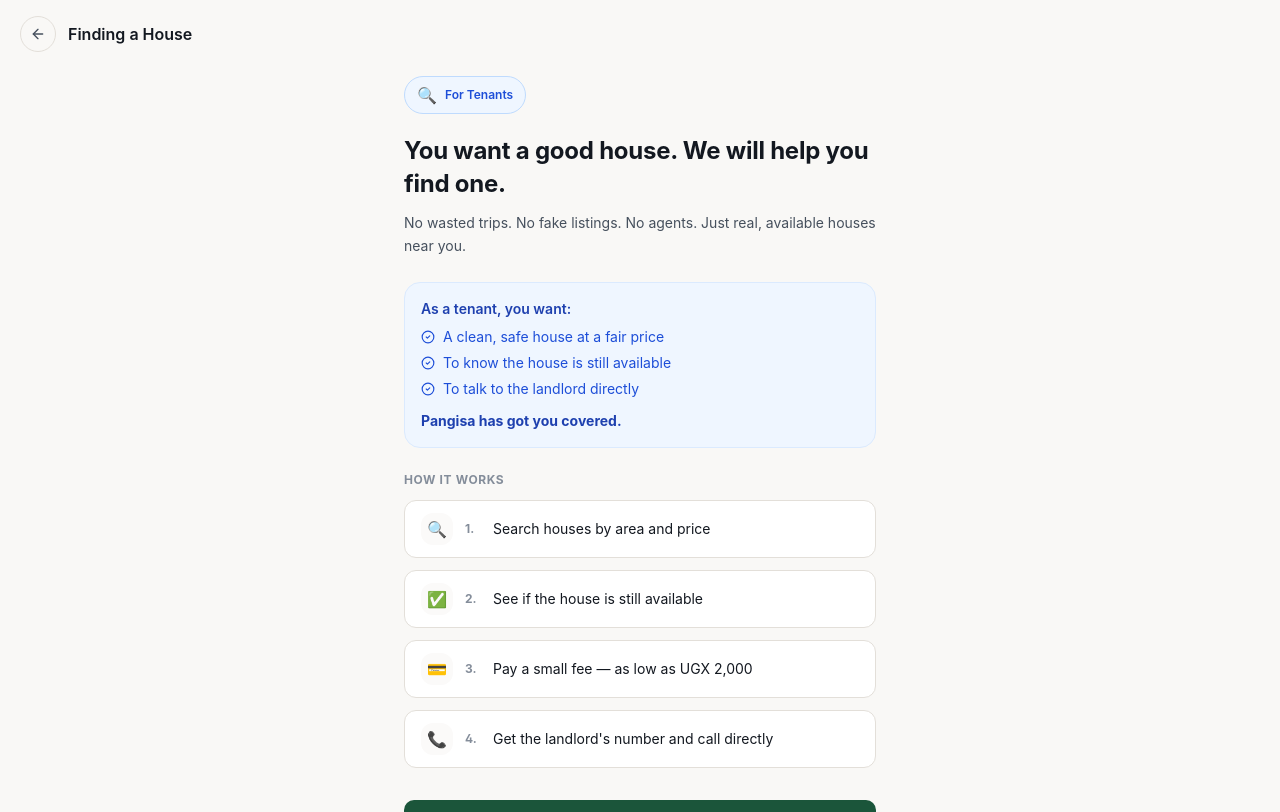
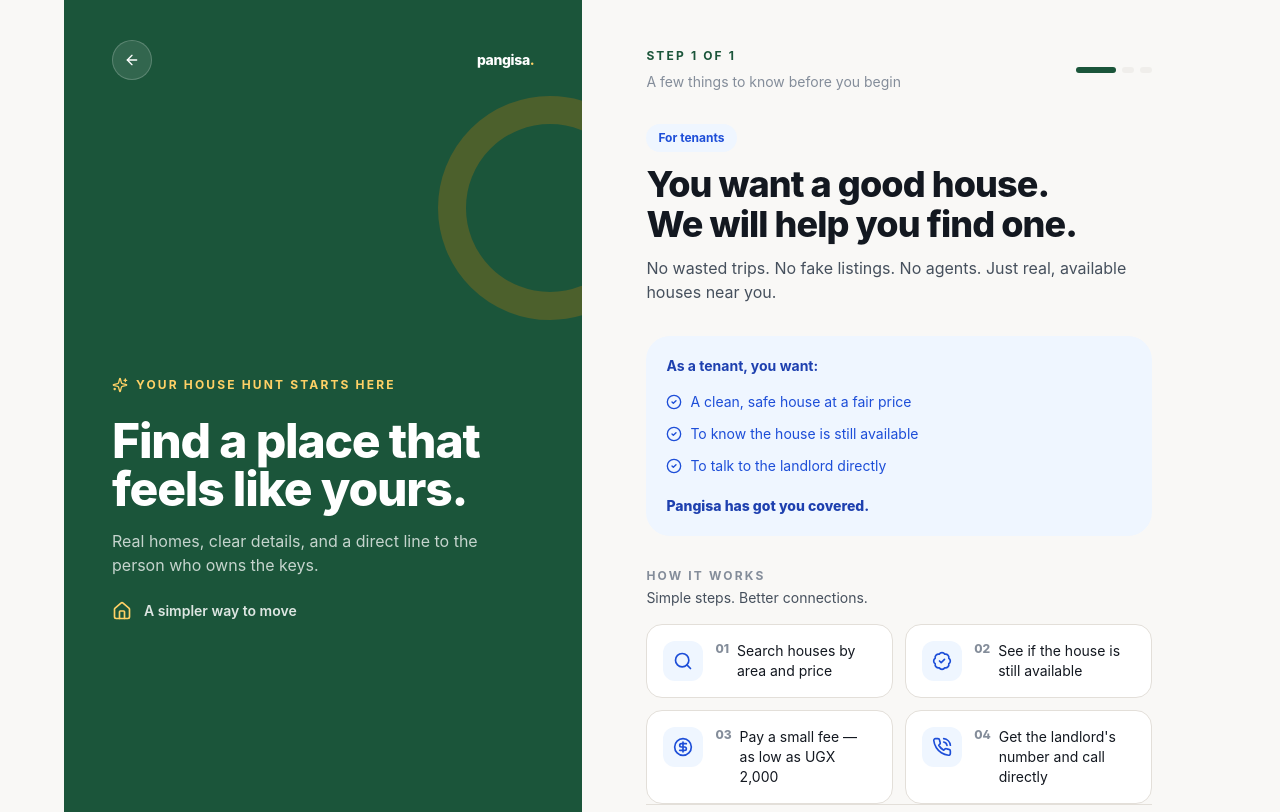
Before and after one commit to De2002/Pangisa, a React (Vite) app: page /onboarding in a window 1280 px wide. Shown: the top 812 px of the page. Built offline with nearby package versions, Linux system fonts and the light colour scheme.

Commit message:
feat: update onboarding steps and UI with new icons and layout changes
Co-authored-by: De2002 <105716057+De2002@users.noreply.github.com>

```diff
--- a/src/pages/Onboarding.tsx
+++ b/src/pages/Onboarding.tsx
@@ -1,138 +1,166 @@
 import { useSearchParams, useNavigate } from "react-router-dom";
-import { ArrowLeft, ArrowRight, CheckCircle2 } from "lucide-react";
+import {
+  ArrowLeft,
+  ArrowRight,
+  BadgeCheck,
+  CheckCircle2,
+  CircleDollarSign,
+  FileText,
+  Home,
+  PhoneCall,
+  Search,
+  ShieldCheck,
+  Sparkles,
+  Users,
+} from "lucide-react";
 import { Button } from "@/components/ui/button";
 
 const TENANT_STEPS = [
-  { icon: "🔍", text: "Search houses by area and price" },
-  { icon: "✅", text: "See if the house is still available" },
-  { icon: "💳", text: "Pay a small fee — as low as UGX 2,000" },
-  { icon: "📞", text: "Get the landlord's number and call directly" },
+  { icon: Search, text: "Search houses by area and price" },
+  { icon: BadgeCheck, text: "See if the house is still available" },
+  { icon: CircleDollarSign, text: "Pay a small fee — as low as UGX 2,000" },
+  { icon: PhoneCall, text: "Get the landlord's number and call directly" },
 ];
 
 const LANDLORD_STEPS = [
-  { icon: "📝", text: "Create your listing in a few minutes" },
-  { icon: "💵", text: "Pay a small listing fee — from UGX 10,000" },
-  { icon: "👀", text: "Tenants find your property and pay to contact you" },
-  { icon: "🤝", text: "Only serious tenants will reach you" },
+  { icon: FileText, text: "Create your listing in a few minutes" },
+  { icon: CircleDollarSign, text: "Pay a small listing fee — from UGX 10,000" },
+  { icon: Users, text: "Tenants find your property and pay to contact you" },
+  { icon: ShieldCheck, text: "Only serious tenants will reach you" },
 ];
 
 export default function Onboarding() {
   const [params] = useSearchParams();
   const navigate = useNavigate();
-  const role = params.get("role") as "tenant" | "landlord" ?? "tenant";
-
+  const role = (params.get("role") as "tenant" | "landlord") ?? "tenant";
   const isTenant = role === "tenant";
+  const steps = isTenant ? TENANT_STEPS : LANDLORD_STEPS;
 
   return (
-    <div className="min-h-screen bg-[hsl(var(--bg-warm))] flex flex-col">
-      {/* Header */}
-      <div className="flex items-center gap-3 px-5 py-4">
+    <main className="min-h-screen bg-[hsl(var(--bg-warm))] text-[hsl(var(--text-primary))]">
+      <div className="mx-auto flex min-h-screen w-full max-w-6xl flex-col lg:grid lg:grid-cols-[0.9fr_1.1fr]">
+        <section className={`relative overflow-hidden px-5 pb-8 pt-5 text-white sm:px-8 sm:pb-10 lg:flex lg:min-h-screen lg:flex-col lg:justify-between lg:px-12 lg:py-10 ${isTenant ? "bg-[hsl(var(--brand-primary))]" : "bg-[hsl(var(--brand-primary-dark))]"}`}>
+          <div className="absolute -right-20 top-24 size-56 rounded-full border-[28px] border-[hsl(var(--brand-accent))]/25" />
+          <div className="absolute -bottom-24 -left-16 size-64 rounded-full bg-[hsl(var(--brand-accent))]/15" />
+
+          <div className="relative z-10 flex items-center justify-between">
             <button
               onClick={() => navigate("/")}
-          className="w-9 h-9 rounded-full border border-[hsl(var(--border))] flex items-center justify-center hover:bg-white transition-colors"
+              aria-label="Back to home"
+              className="flex size-10 items-center justify-center rounded-full border border-white/20 bg-white/10 transition-colors hover:bg-white/20"
             >
-          <ArrowLeft className="w-4 h-4 text-[hsl(var(--text-secondary))]" />
+              <ArrowLeft className="size-4" />
             </button>
-        <span className="font-semibold text-[hsl(var(--text-primary))]">
-          {isTenant ? "Finding a House" : "Listing a House"}
-        </span>
+            <span className="font-display text-sm font-extrabold tracking-tight">pangisa<span className="text-[hsl(var(--brand-accent-light))]">.</span></span>
           </div>
 
-      <div className="flex-1 flex flex-col px-5 pb-10 max-w-lg mx-auto w-full">
-
-        {/* Role badge */}
-        <div className={`inline-flex items-center gap-2 self-start rounded-full px-3 py-1.5 mb-5 mt-2 ${
-          isTenant ? "bg-blue-50 border border-blue-200" : "bg-amber-50 border border-amber-200"
-        }`}>
-          <span>{isTenant ? "🔍" : "🏠"}</span>
-          <span className={`text-xs font-semibold ${isTenant ? "text-blue-700" : "text-amber-700"}`}>
-            {isTenant ? "For Tenants" : "For Landlords"}
-          </span>
+          <div className="relative z-10 flex flex-col gap-6 pt-12 lg:pt-0">
+            <div className="flex items-center gap-2 text-xs font-bold uppercase tracking-[0.18em] text-[hsl(var(--brand-accent-light))]">
+              <Sparkles className="size-4" />
+              {isTenant ? "Your house hunt starts here" : "Your next tenant starts here"}
+            </div>
+            <div className="flex flex-col gap-4">
+              <h1 className="max-w-xl font-display text-4xl font-extrabold leading-[1.05] tracking-tight text-balance sm:text-5xl">
+                {isTenant ? "Find a place that feels like yours." : "Turn your empty space into opportunity."}
+              </h1>
+              <p className="max-w-md text-sm leading-6 text-white/75 sm:text-base">
+                {isTenant
+                  ? "Real homes, clear details, and a direct line to the person who owns the keys."
+                  : "Put your property in front of serious people who are ready to move, not just browse."}
+              </p>
+            </div>
+            <div className="flex items-center gap-3 text-sm font-semibold text-white/85">
+              {isTenant ? <Home className="size-5 text-[hsl(var(--brand-accent-light))]" /> : <BadgeCheck className="size-5 text-[hsl(var(--brand-accent-light))]" />}
+              {isTenant ? "A simpler way to move" : "A smarter way to rent"}
+            </div>
           </div>
 
-        {/* Headline */}
-        <div className="mb-6">
-          <h1 className="text-2xl font-bold text-[hsl(var(--text-primary))] leading-snug mb-3">
-            {isTenant
-              ? "You want a good house.\nWe will help you find one."
-              : "You have a house to rent.\nWe will find you a tenant."}
-          </h1>
-          <p className="text-[hsl(var(--text-secondary))] text-sm leading-relaxed">
+          <div className="relative z-10 hidden items-center gap-2 text-xs text-white/50 lg:flex">
+            <span className="size-2 rounded-full bg-[hsl(var(--brand-accent))]" />
+            Built for better moves across Uganda
+          </div>
+        </section>
+
+        <section className="flex flex-1 flex-col px-5 pb-8 pt-7 sm:px-8 lg:px-16 lg:py-12">
+          <div className="mb-8 flex items-center justify-between gap-4">
+            <div>
+              <p className="mb-2 text-xs font-bold uppercase tracking-[0.18em] text-[hsl(var(--brand-primary))]">
+                Step 1 of 1
+              </p>
+              <p className="text-sm text-[hsl(var(--text-muted))]">A few things to know before you begin</p>
+            </div>
+            <div className="flex gap-1.5" aria-label="Progress: complete">
+              <span className="h-1.5 w-10 rounded-full bg-[hsl(var(--brand-primary))]" />
+              <span className="h-1.5 w-3 rounded-full bg-[hsl(var(--surface-2))]" />
+              <span className="h-1.5 w-3 rounded-full bg-[hsl(var(--surface-2))]" />
+            </div>
+          </div>
+
+          <div className="flex flex-col gap-3">
+            <span className={`w-fit rounded-full px-3 py-1.5 text-xs font-bold ${isTenant ? "bg-blue-50 text-blue-700" : "bg-[hsl(var(--brand-accent-light))]/35 text-[hsl(var(--brand-accent-dark))]"}`}>
+              {isTenant ? "For tenants" : "For landlords"}
+            </span>
+            <h2 className="font-display text-3xl font-extrabold leading-tight tracking-tight text-balance sm:text-4xl">
+              {isTenant ? "You want a good house. We will help you find one." : "You have a house to rent. We will find you a tenant."}
+            </h2>
+            <p className="max-w-xl text-sm leading-6 text-[hsl(var(--text-secondary))] sm:text-base">
               {isTenant
                 ? "No wasted trips. No fake listings. No agents. Just real, available houses near you."
                 : "Pay once to list. Tenants pay to contact you. That means only serious people will call you."}
             </p>
           </div>
 
-        {/* Promise card */}
-        <div className={`rounded-2xl p-4 mb-6 border ${
-          isTenant
-            ? "bg-blue-50 border-blue-100"
-            : "bg-amber-50 border-amber-100"
-        }`}>
-          <p className={`text-sm font-semibold mb-2 ${isTenant ? "text-blue-800" : "text-amber-800"}`}>
-            {isTenant
-              ? "As a tenant, you want:"
-              : "As a landlord, you want:"}
+          <div className={`my-8 rounded-3xl p-5 ${isTenant ? "bg-blue-50" : "bg-[hsl(var(--brand-accent-light))]/35"}`}>
+            <p className={`mb-4 text-sm font-bold ${isTenant ? "text-blue-800" : "text-[hsl(var(--brand-accent-dark))]"}`}>
+              {isTenant ? "As a tenant, you want:" : "As a landlord, you want:"}
             </p>
-          <ul className={`text-sm space-y-1.5 ${isTenant ? "text-blue-700" : "text-amber-700"}`}>
-            {isTenant ? (
-              <>
-                <li className="flex items-center gap-2"><CheckCircle2 className="w-3.5 h-3.5 flex-shrink-0" /> A clean, safe house at a fair price</li>
-                <li className="flex items-center gap-2"><CheckCircle2 className="w-3.5 h-3.5 flex-shrink-0" /> To know the house is still available</li>
-                <li className="flex items-center gap-2"><CheckCircle2 className="w-3.5 h-3.5 flex-shrink-0" /> To talk to the landlord directly</li>
-              </>
-            ) : (
-              <>
-                <li className="flex items-center gap-2"><CheckCircle2 className="w-3.5 h-3.5 flex-shrink-0" /> A reliable tenant who pays on time</li>
-                <li className="flex items-center gap-2"><CheckCircle2 className="w-3.5 h-3.5 flex-shrink-0" /> No time wasters calling just to look</li>
-                <li className="flex items-center gap-2"><CheckCircle2 className="w-3.5 h-3.5 flex-shrink-0" /> Your house rented out quickly</li>
-              </>
-            )}
+            <ul className={`flex flex-col gap-3 text-sm ${isTenant ? "text-blue-700" : "text-[hsl(var(--brand-accent-dark))]"}`}>
+              {(isTenant
+                ? ["A clean, safe house at a fair price", "To know the house is still available", "To talk to the landlord directly"]
+                : ["A reliable tenant who pays on time", "No time wasters calling just to look", "Your house rented out quickly"]
+              ).map((item) => (
+                <li key={item} className="flex items-start gap-2">
+                  <CheckCircle2 className="mt-0.5 size-4 shrink-0" />
+                  <span>{item}</span>
+                </li>
+              ))}
             </ul>
-          <p className={`text-sm font-bold mt-3 ${isTenant ? "text-blue-800" : "text-amber-800"}`}>
-            Pangisa has got you covered.
-          </p>
+            <p className={`mt-5 text-sm font-extrabold ${isTenant ? "text-blue-800" : "text-[hsl(var(--brand-accent-dark))]"}`}>Pangisa has got you covered.</p>
           </div>
 
-        {/* Steps */}
-        <div className="mb-8">
-          <p className="text-xs font-bold text-[hsl(var(--text-muted))] uppercase tracking-wider mb-3">
-            How it works
-          </p>
-          <div className="space-y-3">
-            {(isTenant ? TENANT_STEPS : LANDLORD_STEPS).map((step, i) => (
-              <div key={i} className="flex items-center gap-3 bg-white rounded-xl border border-[hsl(var(--border))] px-4 py-3">
-                <div className="w-8 h-8 rounded-lg bg-[hsl(var(--surface-1))] flex items-center justify-center flex-shrink-0">
-                  <span className="text-base">{step.icon}</span>
+          <div className="flex flex-col gap-4">
+            <div>
+              <p className="text-xs font-bold uppercase tracking-[0.18em] text-[hsl(var(--text-muted))]">How it works</p>
+              <p className="mt-1 text-sm text-[hsl(var(--text-secondary))]">Simple steps. Better connections.</p>
             </div>
-                <div className="flex items-center gap-2 flex-1">
-                  <span className="text-xs font-bold text-[hsl(var(--text-muted))] w-5 flex-shrink-0">
-                    {i + 1}.
-                  </span>
-                  <p className="text-sm text-[hsl(var(--text-primary))]">{step.text}</p>
+            <div className="grid gap-3 sm:grid-cols-2">
+              {steps.map((step, i) => {
+                const Icon = step.icon;
+                return (
+                  <div key={step.text} className="flex gap-3 rounded-2xl border border-[hsl(var(--border))] bg-white p-4 transition-transform hover:-translate-y-0.5">
+                    <div className={`flex size-10 shrink-0 items-center justify-center rounded-xl ${isTenant ? "bg-blue-50 text-blue-700" : "bg-[hsl(var(--brand-accent-light))]/40 text-[hsl(var(--brand-accent-dark))]"}`}>
+                      <Icon className="size-5" />
+                    </div>
+                    <div className="flex gap-2">
+                      <span className="font-display text-xs font-extrabold text-[hsl(var(--text-muted))]">0{i + 1}</span>
+                      <p className="text-sm leading-5 text-[hsl(var(--text-primary))]">{step.text}</p>
                     </div>
                   </div>
-            ))}
+                );
+              })}
             </div>
           </div>
 
-        {/* CTA */}
-        <div className="space-y-3 mt-auto">
-          <Button
-            onClick={() => navigate(`/auth?role=${role}`)}
-            className="w-full h-12 text-base font-bold bg-[hsl(var(--brand-primary))] hover:bg-[hsl(var(--brand-primary-dark))] text-white"
-          >
-            Create My Account <ArrowRight className="w-4 h-4 ml-1" />
+          <div className="mt-8 flex flex-col gap-3 border-t border-[hsl(var(--border))] pt-6 lg:mt-auto">
+            <Button onClick={() => navigate(`/auth?role=${role}`)} className="h-12 w-full bg-[hsl(var(--brand-primary))] text-base font-bold text-white hover:bg-[hsl(var(--brand-primary-dark))]">
+              Create My Account <ArrowRight data-icon="inline-end" />
             </Button>
-          <button
-            onClick={() => navigate(`/auth?role=${role}&mode=login`)}
-            className="w-full text-sm text-[hsl(var(--text-muted))] py-2 hover:text-[hsl(var(--brand-primary))] transition-colors"
-          >
+            <button onClick={() => navigate(`/auth?role=${role}&mode=login`)} className="py-2 text-sm text-[hsl(var(--text-muted))] transition-colors hover:text-[hsl(var(--brand-primary))]">
               I already have an account — Sign in
             </button>
           </div>
+        </section>
       </div>
-    </div>
+    </main>
   );
 }
```
Lines whose indentation alone changed are shown as unchanged.
